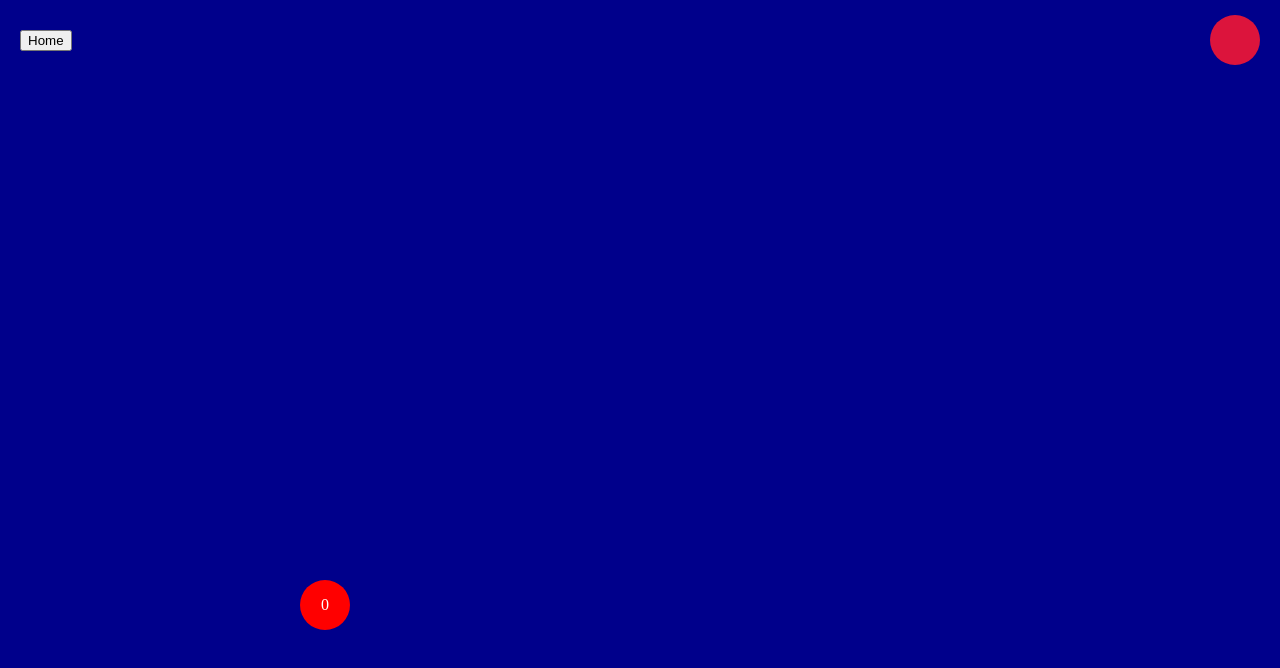
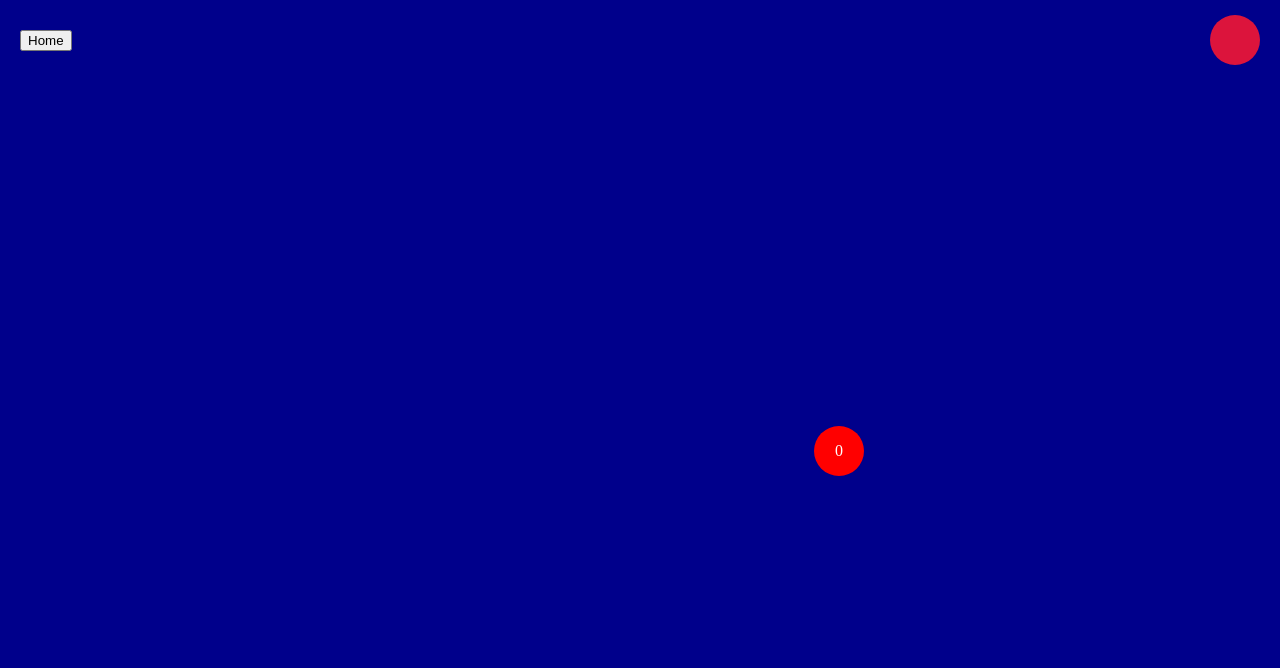
Before and after one commit to MatiasHiltunen/luento_3_peli, a React (Vite) app: page / in a window 1280 px wide. Shown: the top 668 px of the page. Built offline with nearby package versions, Linux system fonts and the light colour scheme.

Commit message:
add random int function, randomize ball position

```diff
--- a/src/App.tsx
+++ b/src/App.tsx
@@ -78,9 +78,11 @@ function useResize() {
 
 }
 
-function randomInteger(min, max){
+function randomInteger(min: number, max: number){
 
+  const random = (Math.random() * (max - min)) + min
 
+  return Math.floor(random)
 
 }
 
@@ -88,7 +90,8 @@ export default function App(){
 
   const {width, height} = useResize()
 
-
+  const x = randomInteger(50, width-50)
+  const y = randomInteger(50, height-50)
 
   return <Layout>
     <Navigation>
@@ -96,7 +99,7 @@ export default function App(){
       <Points></Points>
     </Navigation>
 
-    <Ball x={300} y={500}></Ball>
+    <Ball x={x} y={y}></Ball>
 
   </Layout>
 
```
